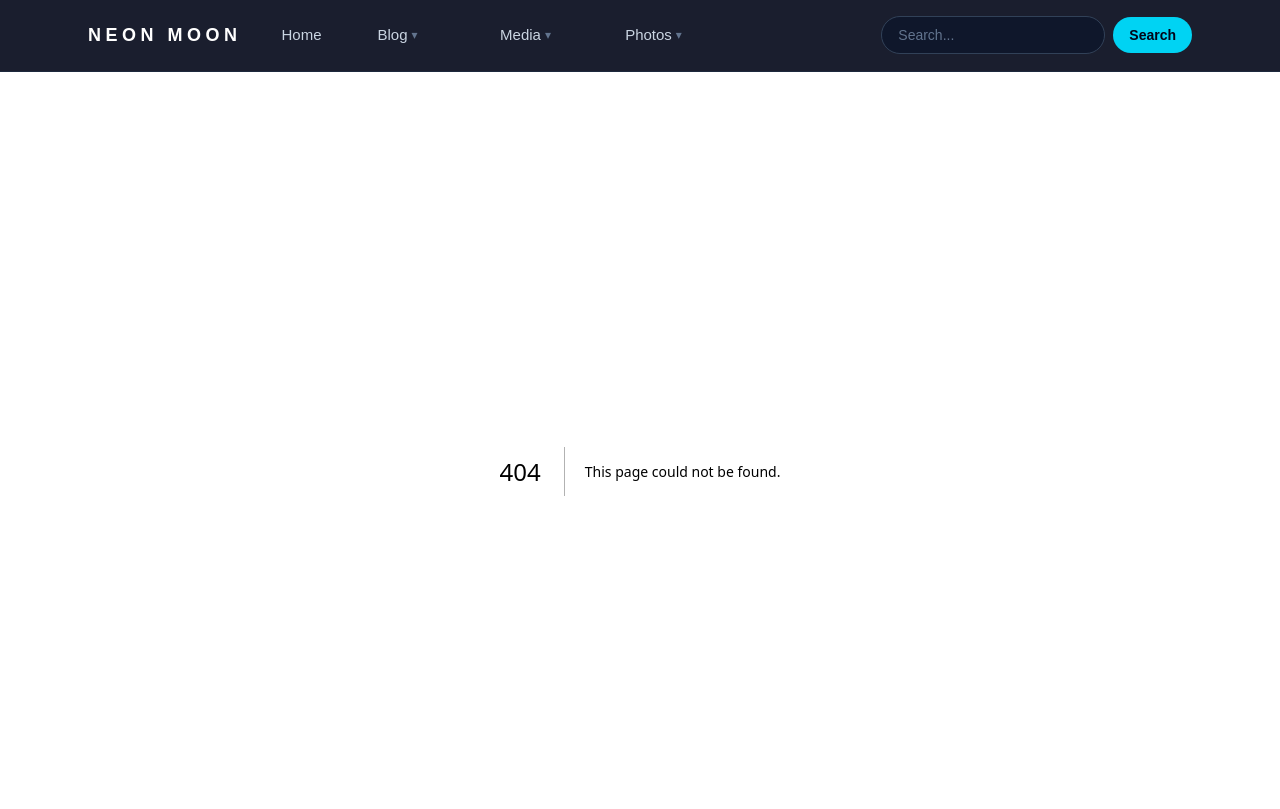
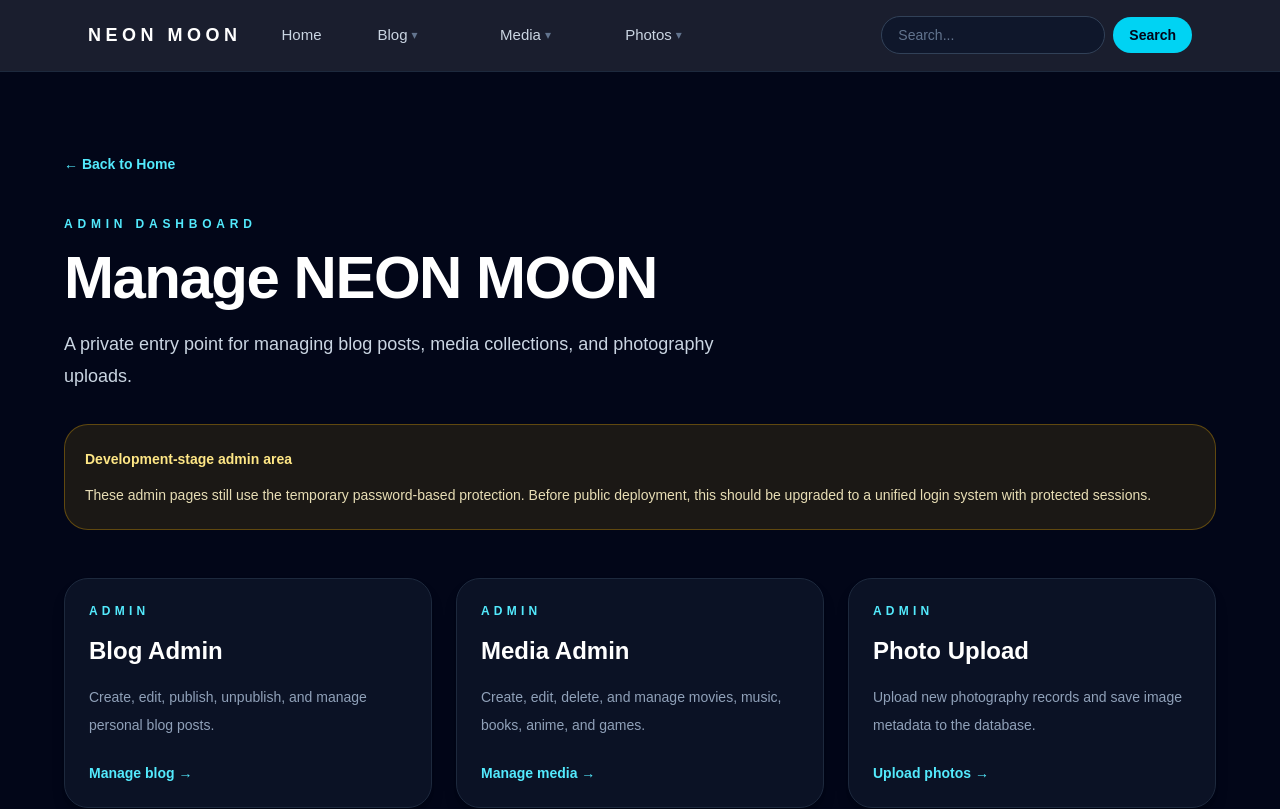
Before and after one commit to Louis8128/NEON-MOON, a Next.js app: page /admin in a window 1280 px wide. Before the commit this address had no page. Shown: the top 809 px of the page. Built offline with nearby package versions, Linux system fonts and the light colour scheme.

Commit message:
Add admin dashboard page

```diff
--- /dev/null
+++ b/src/app/admin/page.tsx
@@ -0,0 +1,108 @@
+import Link from "next/link";
+
+const adminCards = [
+  {
+    title: "Blog Admin",
+    description:
+      "Create, edit, publish, unpublish, and manage personal blog posts.",
+    href: "/blog/admin",
+    label: "Manage blog",
+  },
+  {
+    title: "Media Admin",
+    description:
+      "Create, edit, delete, and manage movies, music, books, anime, and games.",
+    href: "/media/admin",
+    label: "Manage media",
+  },
+  {
+    title: "Photo Upload",
+    description:
+      "Upload new photography records and save image metadata to the database.",
+    href: "/photos/upload",
+    label: "Upload photos",
+  },
+];
+
+export default function AdminDashboardPage() {
+  return (
+    <main className="min-h-screen bg-slate-950 px-6 py-20 text-white">
+      <section className="mx-auto max-w-6xl">
+        <Link
+          href="/"
+          className="text-sm font-semibold text-cyan-300 transition hover:text-cyan-200"
+        >
+          ← Back to Home
+        </Link>
+
+        {/* Admin dashboard header. */}
+        {/* 统一后台入口页面标题。 */}
+        <div className="mt-10">
+          <p className="text-xs font-semibold uppercase tracking-[0.4em] text-cyan-300">
+            Admin Dashboard
+          </p>
+
+          <h1 className="mt-4 text-4xl font-bold tracking-tight text-white md:text-6xl">
+            Manage NEON MOON
+          </h1>
+
+          <p className="mt-5 max-w-2xl text-lg leading-8 text-slate-300">
+            A private entry point for managing blog posts, media collections,
+            and photography uploads.
+          </p>
+        </div>
+
+        {/* Temporary security notice. */}
+        {/* 当前后台仍然使用临时密码系统，正式上线前需要升级。 */}
+        <div className="mt-8 rounded-3xl border border-amber-400/30 bg-amber-400/10 p-5 text-sm leading-7 text-amber-100">
+          <p className="font-semibold text-amber-200">
+            Development-stage admin area
+          </p>
+          <p className="mt-2 text-amber-100/90">
+            These admin pages still use the temporary password-based protection.
+            Before public deployment, this should be upgraded to a unified login
+            system with protected sessions.
+          </p>
+        </div>
+
+        {/* Admin module cards. */}
+        {/* 后台功能模块入口卡片。 */}
+        <div className="mt-12 grid gap-6 md:grid-cols-3">
+          {adminCards.map((card) => (
+            <Link
+              key={card.href}
+              href={card.href}
+              className="group rounded-3xl border border-slate-800 bg-slate-900/70 p-6 shadow-lg shadow-black/20 transition hover:-translate-y-1 hover:border-cyan-400/50 hover:bg-slate-900"
+            >
+              <p className="text-xs font-semibold uppercase tracking-[0.35em] text-cyan-300">
+                Admin
+              </p>
+
+              <h2 className="mt-4 text-2xl font-bold text-white transition group-hover:text-cyan-200">
+                {card.title}
+              </h2>
+
+              <p className="mt-4 text-sm leading-7 text-slate-400">
+                {card.description}
+              </p>
+
+              <p className="mt-6 text-sm font-semibold text-cyan-300 transition group-hover:text-cyan-200">
+                {card.label} →
+              </p>
+            </Link>
+          ))}
+        </div>
+
+        {/* Direct URL reminder. */}
+        {/* 提醒后台没有放在公开导航栏，需要手动输入 /admin。 */}
+        <div className="mt-10 rounded-3xl border border-slate-800 bg-slate-900/50 p-5 text-sm leading-7 text-slate-400">
+          <p>
+            This page is intentionally not shown in the public navigation bar.
+            Access it directly through{" "}
+            <span className="text-slate-200">/admin</span>.
+          </p>
+        </div>
+      </section>
+    </main>
+  );
+}
```
